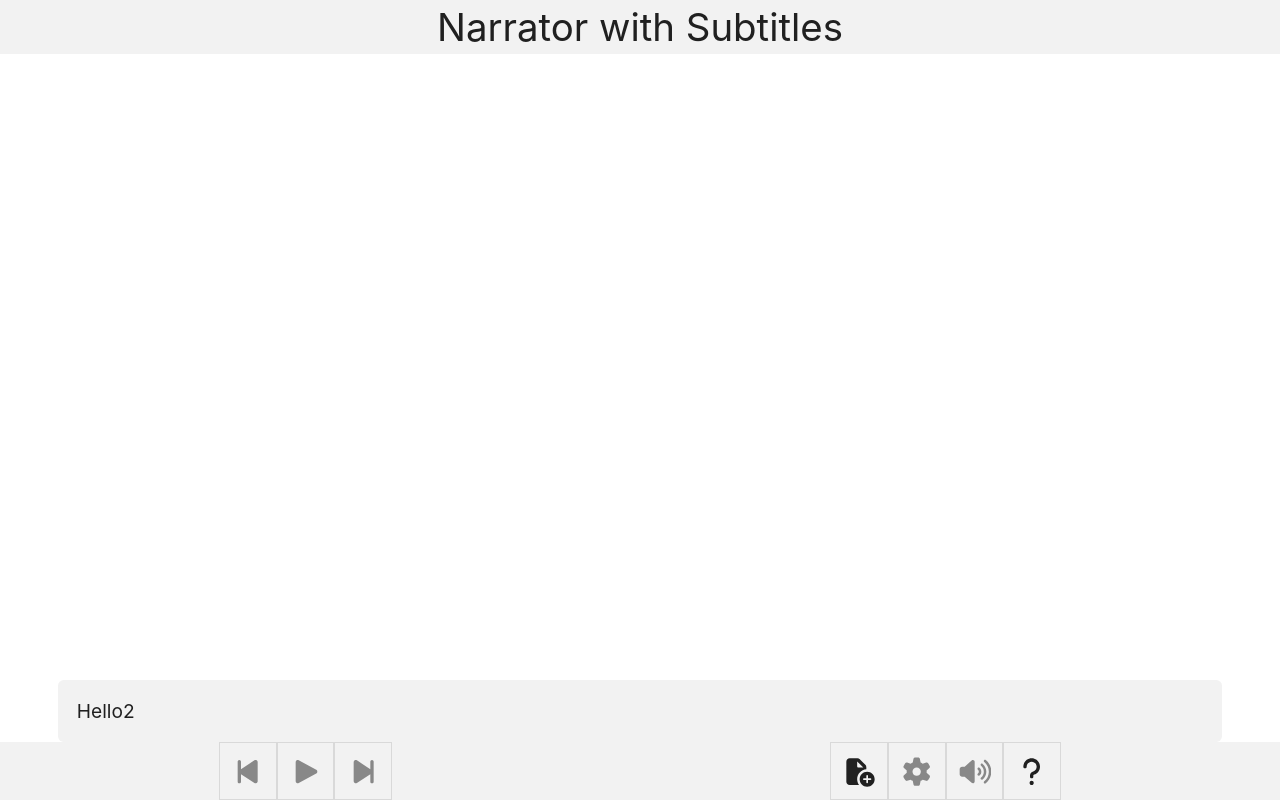
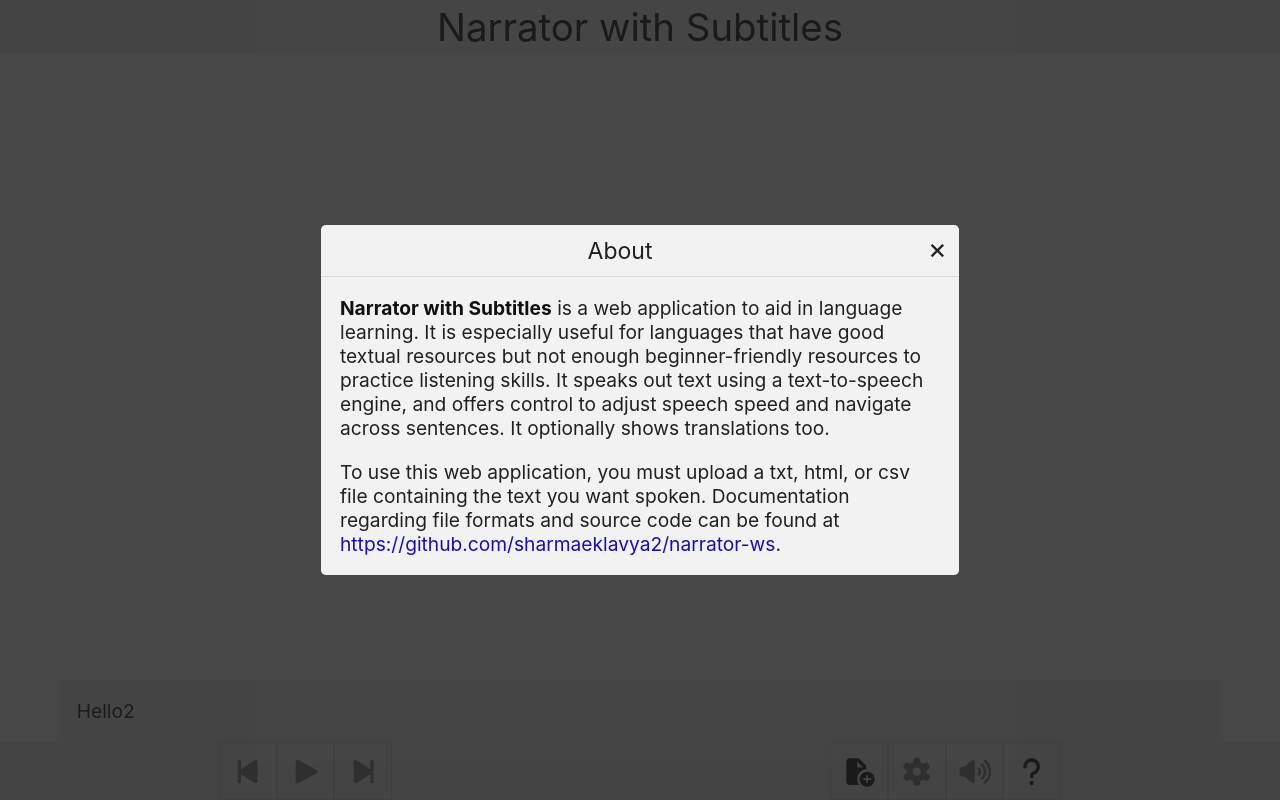
Before and after one commit to sharmaeklavya2/narrator-ws, a website with bundled scripts: page index.html in a window 1280 px wide. Both pictures are taken after a click on the button 1031 px from the left and 771 px from the top of the page. Built offline with nearby package versions, Linux system fonts and the light colour scheme.

Commit message:
add menus

```diff
--- a/assets/style.css
+++ b/assets/style.css
@@ -21,7 +21,7 @@ body {
     --vheavy-tint: rgba(0, 0, 0, 0.2);
     --light-shade: hsl(0, 0%, 95%);
 
-    --border-radius: 0.3em;
+    --border-radius: 0.3rem;
     --button-size: 3em;
 }
 @media (prefers-color-scheme: dark) {
@@ -78,7 +78,7 @@ body {
 #non-footer {
     overflow-y: auto;
 }
-header {
+#non-footer > header {
     text-align: center;
     background-color: var(--medium-tint);
     font-size: 2em;
@@ -159,6 +159,7 @@ svg.icon {
     display: none;
 }
 
+/* messages */
 #msg-list {
     margin: 0;
     list-style: none;
@@ -212,6 +213,71 @@ svg.icon {
 }
 .close-btn:active {
     background-color: var(--heavy-tint);
+}
+
+/* menus */
+#modal-group {
+    position: fixed;
+    top: 0;
+    left: 0;
+    width: 100%;
+    height: 100%;
+    display: flex;
+    flex-direction: column;
+    align-items: center;
+    justify-content: center;
+    z-index: 2000;
+    pointer-events: none;
+}
+#modal-group > .overlay {
+    position: fixed;
+    z-index: 1990;
+    width: 100%;
+    height: 100%;
+}
+.menu:not(.disabled) ~ .overlay {
+    pointer-events: auto;
+    background-color: hsla(0, 0%, 10%, 0.8);
+}
+#modal-group > .menu {
+    z-index: 2010;
+    pointer-events: auto;
+    box-shadow: var(--large-shadow);
+}
+
+.menu {
+    background-color: var(--light-shade);
+    border-radius: var(--border-radius);
+    margin: 0;
+    display: flex;
+    flex-direction: column;
+    align-items: stretch;
+    max-height: 100%;
+}
+.menu.disabled {
+    display: none;
+}
+.menu header {
+    display: flex;
+    overflow: hidden;
+    align-self: stretch;
+    flex-shrink: 0;
+    border-bottom: 1px solid var(--heavy-tint);
+    border-radius: var(--border-radius) var(--border-radius) 0 0;
+}
+.menu .heading {
+    font-size: 1.2em;
+    padding: 0.5em 1em;
+    display: flex;
+    flex-grow: 1;
+    justify-content: space-around;
+}
+.menu-body {
+    overflow-y: auto;
+}
+.menu-body p {
+    margin: 1em;
+    max-width: 600px;
 }
 
 /* generic ================================================================== */
--- a/code/web.ts
+++ b/code/web.ts
@@ -4,7 +4,7 @@ import * as fetchers from "./fetchers.js";
 type Status = 'danger' | 'warning' | 'success';
 let gArticleInfo: ArticleInfo | undefined = undefined;
 
-function closeBtnClickHandler(ev: Event): void {
+function msgCloseBtnClickHandler(ev: Event): void {
     let closeBtn = ev.currentTarget as HTMLElement;  // will always be a span.close-btn element
     let LiElem = closeBtn.parentElement!;
     let msgList = document.getElementById('msg-list')!;
@@ -30,7 +30,7 @@ function uiMessage(status: Status | undefined, text: string | string[]): void {
         liElem.appendChild(msgSpan);
         let closeButton = document.createElement('span');
         closeButton.classList.add('close-btn');
-        closeButton.addEventListener('click', closeBtnClickHandler);
+        closeButton.addEventListener('click', msgCloseBtnClickHandler);
         liElem.appendChild(closeButton);
         let msgList = document.getElementById('msg-list')!;
         msgList.appendChild(liElem);
@@ -67,6 +67,45 @@ function enableButtons(): void {
     for(const btnName of ['prev', 'play', 'next', 'text-settings', 'voice-settings']) {
         const elem = document.getElementById('button-' + btnName)!;
         elem.removeAttribute('disabled');
+    }
+}
+
+class MenuManager {
+    menus: Map<string, HTMLElement>;
+    selected: string | undefined;
+
+    constructor() {
+        this.menus = new Map();
+        this.selected = undefined;
+    }
+
+    add(id: string): void {
+        if(this.menus.has(id)) {
+            throw new Error(`Attempt to re-add menu ${id}.`);
+        }
+        const elem = document.getElementById(id);
+        if(elem === null) {
+            throw new Error(`Could not find element with id ${id}.`);
+        }
+        this.menus.set(id, elem);
+    }
+
+    hide(): void {
+        const id = this.selected;
+        if(id !== undefined) {
+            const elem = this.menus.get(id);
+            elem!.classList.add('disabled');
+        }
+    }
+
+    show(id: string): void {
+        this.hide();
+        const elem = this.menus.get(id);
+        if(elem === undefined) {
+            throw new Error(`Could not find element with id ${id}.`);
+        }
+        this.selected = id;
+        elem.classList.remove('disabled');
     }
 }
 
@@ -114,6 +153,27 @@ function setEventHandlers(): void {
             }
         }
     });
+
+    const menuManager = new MenuManager();
+    menuManager.add('text-settings-menu');
+    menuManager.add('voice-settings-menu');
+    menuManager.add('about-menu');
+
+    function hideMenus(): void {menuManager.hide();}
+
+    document.getElementById('modal-overlay')!.addEventListener('click', hideMenus);
+    for(const [id, elem] of menuManager.menus.entries()) {
+        console.log(id, elem);
+        const closeBtn = elem.firstElementChild!.lastElementChild!;
+        closeBtn.addEventListener('click', hideMenus);
+    }
+
+    document.getElementById('button-text-settings')!.addEventListener('click',
+        () => menuManager.show('text-settings-menu'));
+    document.getElementById('button-voice-settings')!.addEventListener('click',
+        () => menuManager.show('voice-settings-menu'));
+    document.getElementById('button-about')!.addEventListener('click',
+        () => menuManager.show('about-menu'));
 }
 
 async function main(): Promise<void> {
--- a/index.html
+++ b/index.html
@@ -53,5 +53,46 @@
 <div class="hidden">
     <input type="file" id="file-loader" accept=".html,application/html,.csv,text/csv" />
 </div>
+<div id="modal-group">
+    <div id="text-settings-menu" class="menu disabled">
+        <header>
+            <div class="heading">Text settings</div>
+            <div class="close-btn"></div>
+        </header>
+        <div id="text-settings-form" class="menu-body">
+        </div>
+    </div>
+    <div id="voice-settings-menu" class="menu disabled">
+        <header>
+            <div class="heading">Voice settings</div>
+            <div class="close-btn"></div>
+        </header>
+        <div id="voice-settings-form" class="menu-body">
+        </div>
+    </div>
+    <div id="about-menu" class="menu disabled">
+        <header>
+            <div class="heading">About</div>
+            <div class="close-btn"></div>
+        </header>
+        <div class="menu-body">
+            <p>
+<strong>Narrator with Subtitles</strong> is a web application to aid in language learning.
+It is especially useful for languages that have good textual resources
+but not enough beginner-friendly resources to practice listening skills.
+It speaks out text using a text-to-speech engine, and offers control to
+adjust speech speed and navigate across sentences.
+It optionally shows translations too.
+            </p>
+            <p>
+To use this web application, you must upload a txt, html, or csv file containing the text you want spoken.
+Documentation regarding file formats and source code can be found at
+<a href="https://github.com/sharmaeklavya2/narrator-ws">
+https://github.com/sharmaeklavya2/narrator-ws</a>.
+            </p>
+        </div>
+    </div>
+    <div id="modal-overlay" class="overlay"></div>
+</div>
 </body>
 </html>
```
